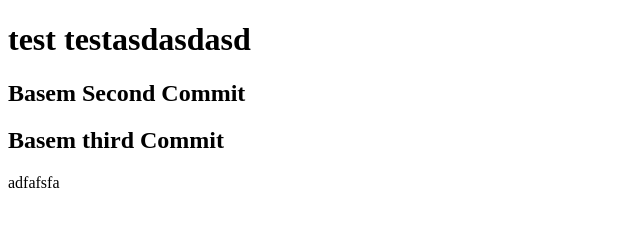
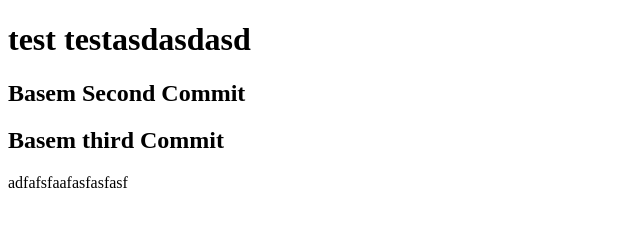
Before and after one commit to Basem-Sabry/SphinxTest, a plain HTML site: page index.html in a window 1280 px wide. Shown: the full height of the page, 0-640 px from the left. Drawn offline with Linux system fonts and the light colour scheme.

Commit message:
Seif Branch

```diff
--- a/index.html
+++ b/index.html
@@ -11,7 +11,7 @@
         <h1>test testasdasdasd</h1>
         <h2>Basem Second Commit</h2>
         <h2>Basem third Commit</h2>
-adfafsfa
+adfafsfaafasfasfasf
     </div>
 </body>
 </html>
```
